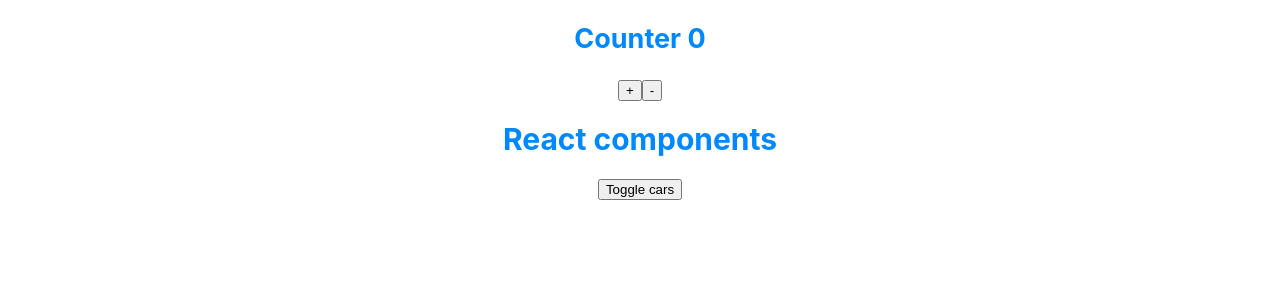
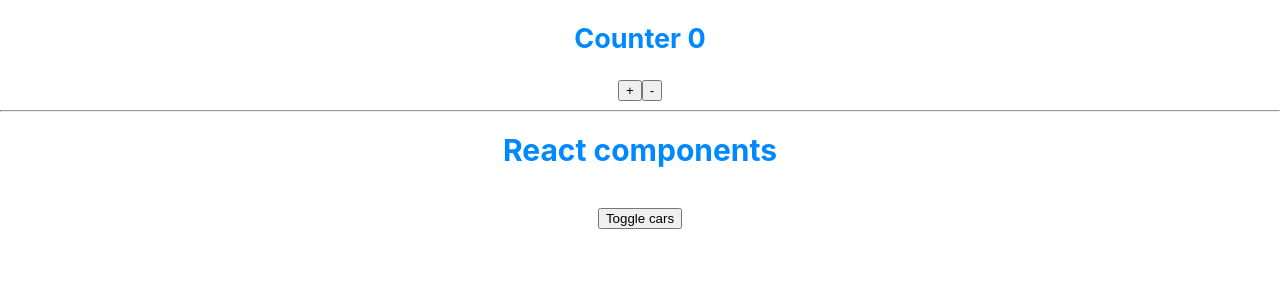
Before and after one commit to nikolai-churakov/react-js, a React (Create React App) app: page / in a window 1280 px wide. Shown: the top 300 px of the page. Built offline with nearby package versions, Linux system fonts and the light colour scheme.

Commit message:
add car.js component

```diff
--- a/src/App.js
+++ b/src/App.js
@@ -60,10 +60,12 @@
     <div className="App">
         <div style={divStyle}>
             <Counter />
+            <hr/>
             <h1 style={{fontSize: '30px', textAlign: 'center'}}>{this.state.pageTitle}</h1>
 
             {/*<input type="text" onChange={this.handleInput}/>*/}
             <button
+                style={{marginTop: 20}}
                 onClick={this.toggleCarsHandler}
                 >Toggle cars</button>
 
--- a/src/Counter/Counter.js
+++ b/src/Counter/Counter.js
@@ -11,12 +11,18 @@
         })
     }
     render() {
-        return (
-            <div>
-                <h2>Counter {this.state.counter}</h2>
-                <button onClick={this.addCounter}>+</button>
+        // return (
+        //     <div>
+        //         <h2>Counter {this.state.counter}</h2>
+        //         <button onClick={this.addCounter}>+</button>
+        //         <button onClick={() => this.setState({counter: this.state.counter -1})}>-</button>
+        //     </div>
+        // )
+
+        return [
+                <h2>Counter {this.state.counter}</h2>,
+                <button onClick={this.addCounter}>+</button>,
                 <button onClick={() => this.setState({counter: this.state.counter -1})}>-</button>
-            </div>
-        )
+        ]
     }
 }
```
